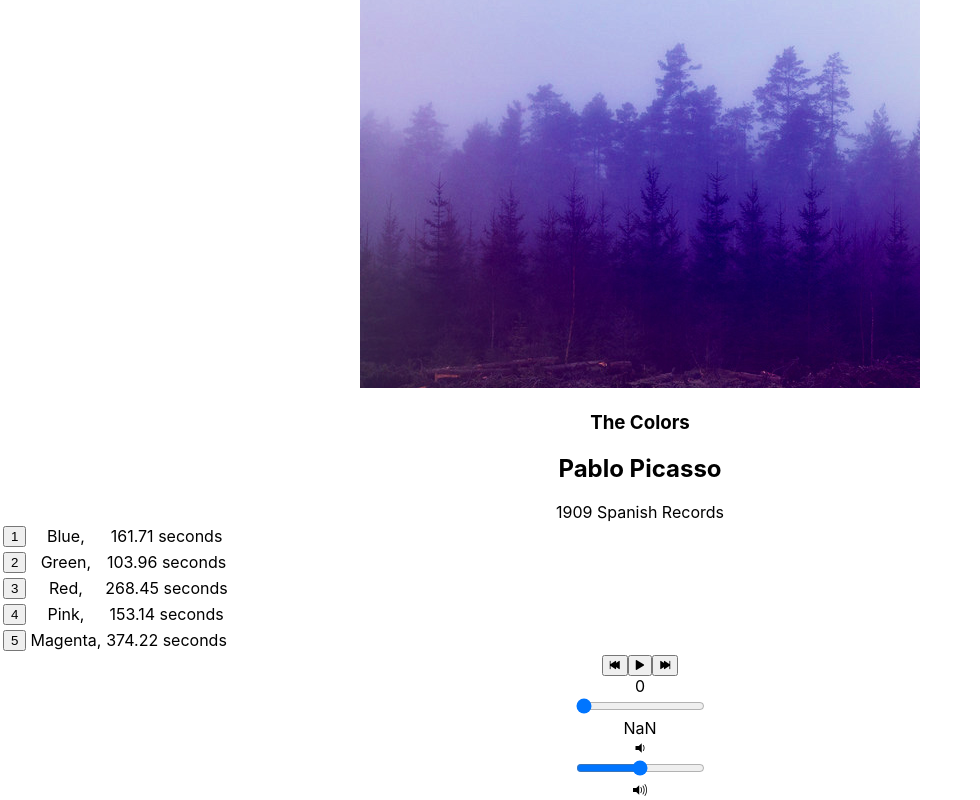
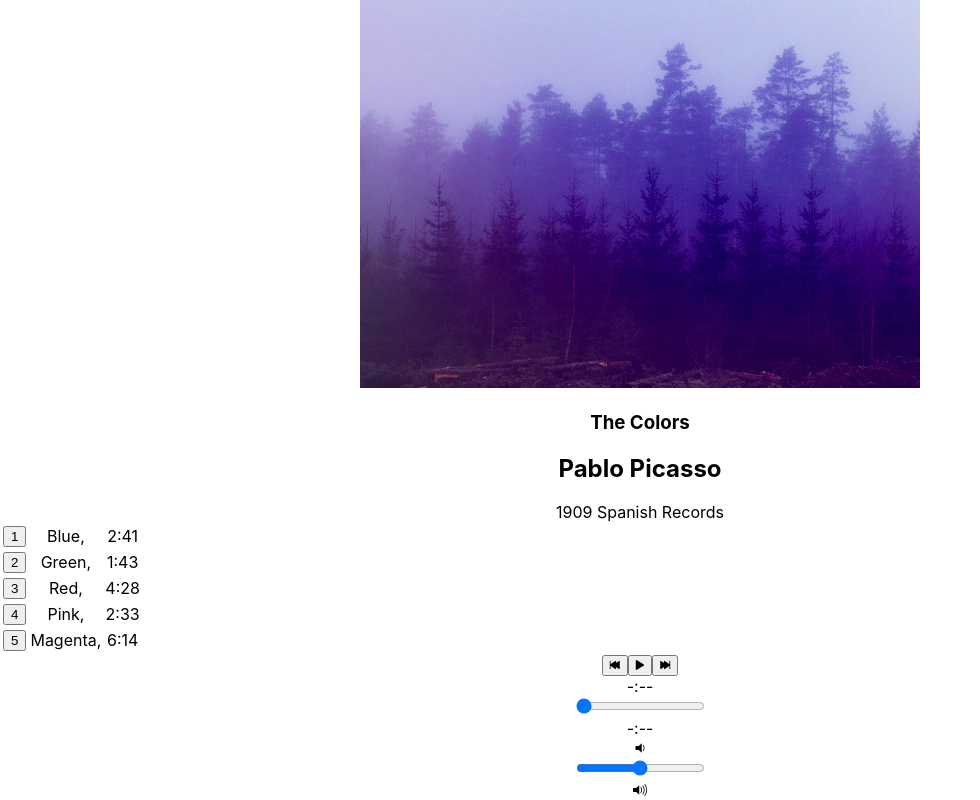
Before and after one commit to KReysen/bloc-jams-react, a React (Create React App) app: page /album/the-colors in a window 1280 px wide. Shown: the part 274-1074 px from the top of the page, without its empty margins (0-980 px from the left). Built offline with nearby package versions, Linux system fonts and the light colour scheme.

Commit message:
everything but time bar

```diff
--- a/src/components/Album.js
+++ b/src/components/Album.js
@@ -101,6 +101,20 @@ componentWillUnmount() {
       this.setState({ volume: newVolume });
     }
 
+    formatTime(time) {
+      if (isNaN(time)) {
+        return "-:--"
+      }
+      const timeInSeconds = Math.floor(time);
+      const minutesInSong = Math.floor(timeInSeconds / 60);
+      const leftoverSeconds = Math.floor(timeInSeconds % 60);
+      if(leftoverSeconds >= 10) {
+        return minutesInSong + ":" + leftoverSeconds;
+      } else if (leftoverSeconds < 10) {
+        return minutesInSong+ ":0" + leftoverSeconds;
+      }
+    }
+
   getIconClassName(song, index) {
     if ((this.state.isPlaying && this.state.currentSong.title === song.title)) {
       return  "ion-pause"
@@ -136,7 +150,7 @@ componentWillUnmount() {
       </button>
        </td>
        <td>{song.title},</td>
-       <td>{song.duration} seconds</td>
+       <td>{this.formatTime(song.duration)}</td>
       </tr>
     );
     return (
@@ -163,13 +177,15 @@ componentWillUnmount() {
         <PlayerBar
            isPlaying={this.state.isPlaying}
            currentSong={this.state.currentSong}
-           currentTime={this.audioElement.currentTime}
-           duration={this.audioElement.duration}
+           currentTime={this.formatTime(this.audioElement.currentTime)}
+           duration={this.formatTime(this.audioElement.duration)}
            handleSongClick={() => this.handleSongClick(this.state.currentSong)}
            handlePrevClick={() => this.handlePrevClick()}
            handleNextClick={() => this.handleNextClick()}
            handleTimeChange={(e) => this.handleTimeChange(e)}
            handleVolumeChange={(e) => this.handleVolumeChange(e)}
+           formatTime={(e) => this.formatTime(e)}
+
          />
         </section>
     );
--- a/src/components/PlayerBar.js
+++ b/src/components/PlayerBar.js
@@ -16,7 +16,7 @@ class PlayerBar extends Component {
         </button>
       </section>
       <section id="time-control">
-      <div className="current-time">{this.props.currentTime}</div>
+      <div className="current-time">{this.props.formatTime(this.props.currentTime)}</div>
          <input
            type="range"
            className="seek-bar"
```
